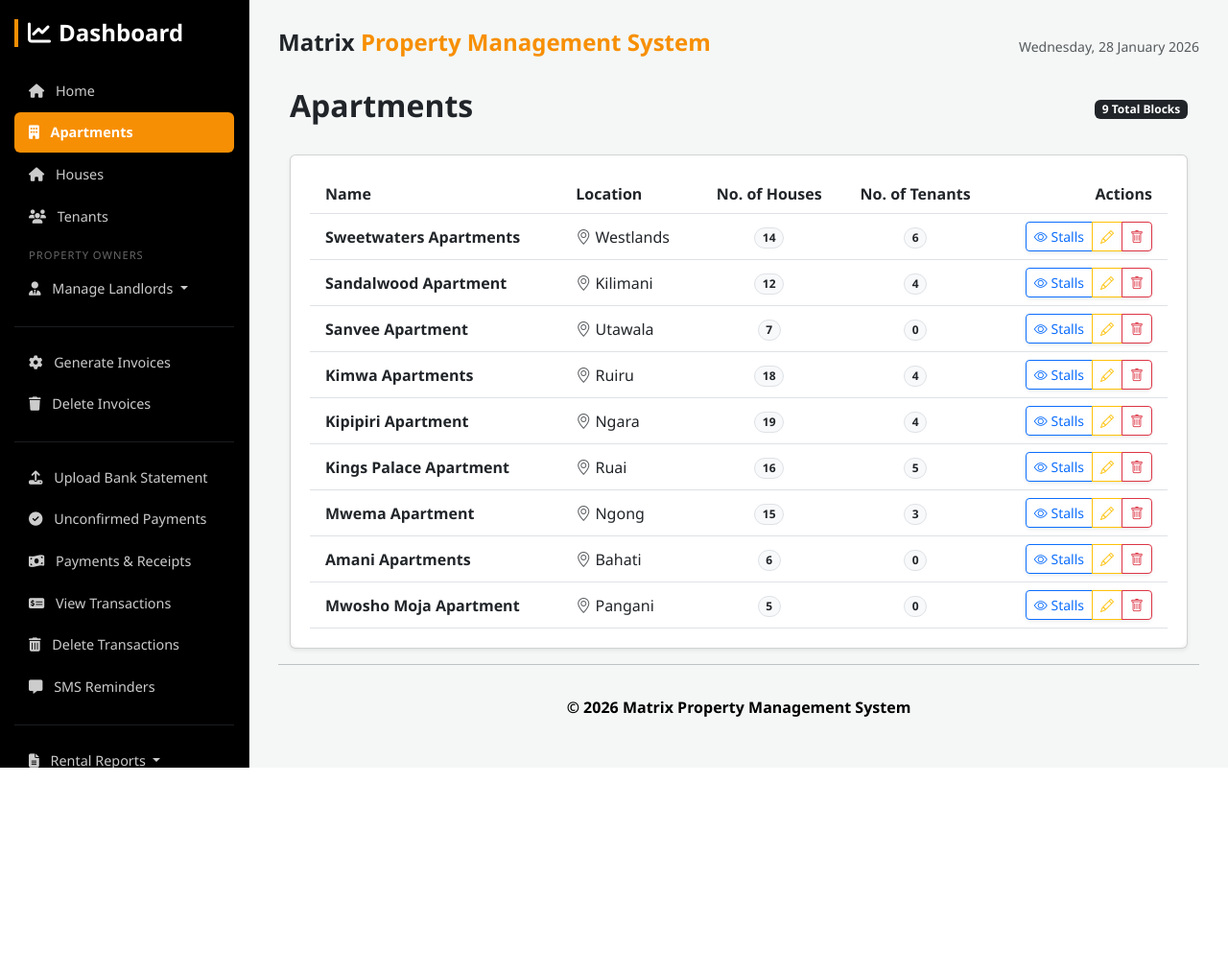
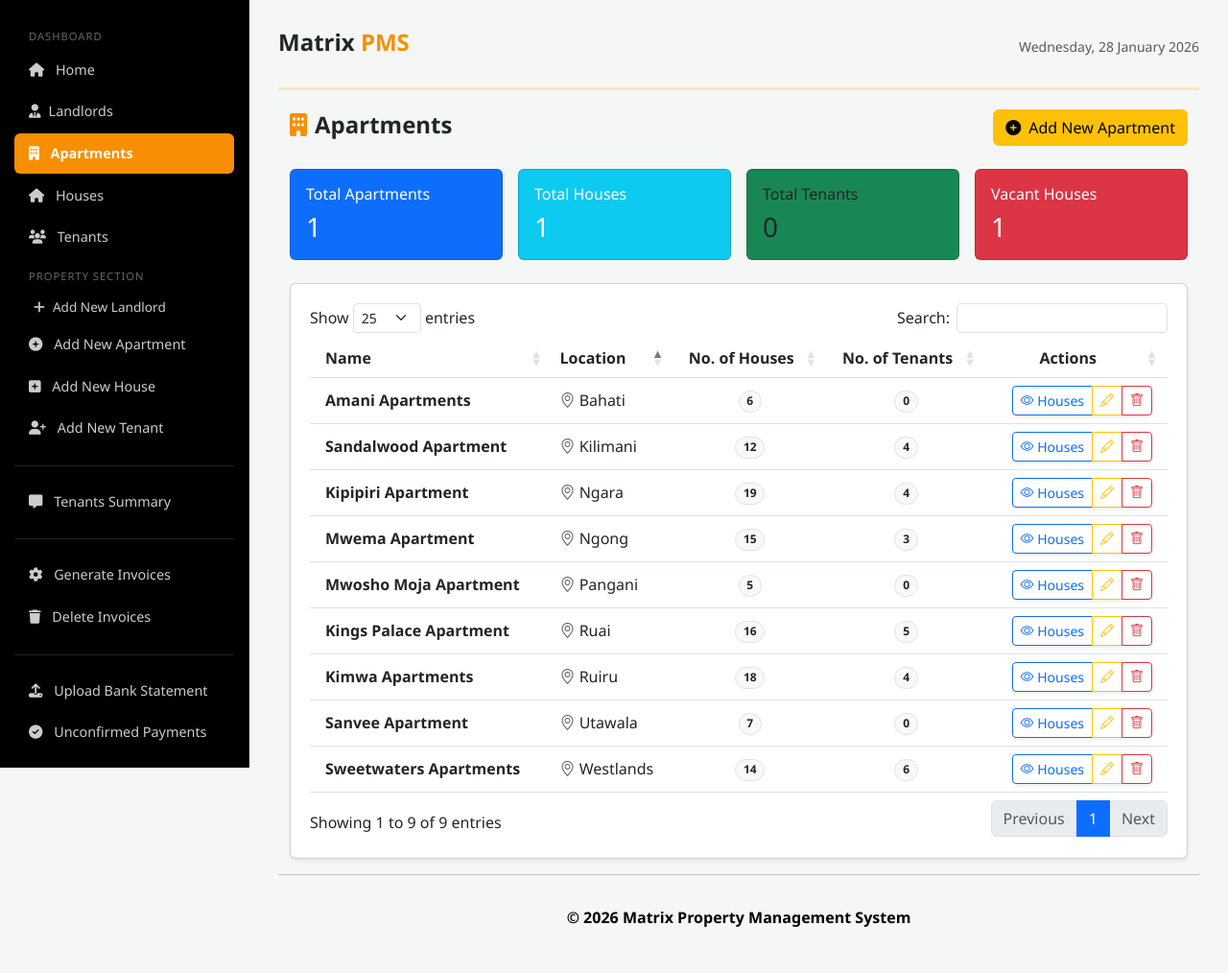
Before and after one commit to dennis-mutethia/matrix-pms, a FastAPI app: page /apartments in a window 1280 px wide. Shown: the whole page at 96% size. Before the commit the page ends 800 px from the top, so only its background shows below. Run offline with FastAPI, Linux system fonts and the light colour scheme; parts of the project's set-up code (start-up, migrations or seed data) failed here and were passed over; some libraries are stand-ins or nearby versions.

Commit message:
crud fetch landlords

```diff
--- a/main.py
+++ b/main.py
@@ -1,14 +1,26 @@
+from contextlib import asynccontextmanager
 from fastapi import FastAPI
 from fastapi.staticfiles import StaticFiles
 
-from routes import apartments, dashboard, tenants
+from routes import apartments, dashboard, landlords, tenants
+from utils.database import init_db
 
-app = FastAPI()
+
+@asynccontextmanager
+async def lifespan(app: FastAPI):
+    await init_db()
+    yield
+
+app = FastAPI(
+    title="Matrix PMS",
+    lifespan=lifespan
+)
 
 # Mount static files (CSS, JS, images...)
 app.mount("/static", StaticFiles(directory="static"), name="static")
 
 # Include all routers
 app.include_router(apartments.router)
+app.include_router(dashboard.router)
+app.include_router(landlords.router)
 app.include_router(tenants.router)
-app.include_router(dashboard.router)
--- a/static/styles.css
+++ b/static/styles.css
@@ -174,3 +174,10 @@
     padding: 10px 15px 5px;
     letter-spacing: 1px;
 }
+
+.thick-hr {
+  height: 3px;           /* ← this controls the thickness */
+  background-color: #FFAA33;
+  border: none;            /* remove default border */
+  margin: 20px 0;          /* optional: spacing above/below */
+}
--- a/templates/apartments.html
+++ b/templates/apartments.html
@@ -3,21 +3,65 @@
 {% block content %}
 
 <div class="container">
-    <div class="d-flex justify-content-between align-items-center mb-4">
-        <h2 class="fw-bold">Apartments</h2>
-        <span class="badge bg-dark">9 Total Blocks</span>
+    <div class="page-header d-flex justify-content-between align-items-center">
+        <div>
+            <h4 class="fw-bold mb-1"><i class="fas fa-building me-2" style="color: var(--brand-color)"></i>Apartments
+            </h4>
+        </div>
+        <a href="add_landlord.php" class="btn btn-warning">
+            <i class="fas fa-plus-circle me-2"></i>Add New Apartment
+        </a>
+    </div> <br />
+
+    <!-- Stats -->
+    <div class="row g-3 mb-4">
+        <div class="col-md-3">
+            <div class="card card-custom bg-primary text-white">
+                <div class="card-body">
+                    <h6>Total Apartments</h6>
+                    <h3 class="mb-0">1</h3>
+                </div>
+            </div>
+        </div>
+        <div class="col-md-3">
+            <div class="card card-custom bg-info text-white">
+                <div class="card-body">
+                    <h6>Total Houses</h6>
+                    <h3 class="mb-0">
+                        1 </h3>
+                </div>
+            </div>
+        </div>
+        <div class="col-md-3">
+            <div class="card card-custom bg-success text-dark">
+                <div class="card-body">
+                    <h6>Total Tenants</h6>
+                    <h3 class="mb-0">
+                        0 </h3>
+                </div>
+            </div>
+        </div>
+        <div class="col-md-3">
+            <div class="card card-custom bg-danger text-white">
+                <div class="card-body">
+                    <h6>Vacant Houses</h6>
+                    <h3 class="mb-0">
+                        1 </h3>
+                </div>
+            </div>
+        </div>
     </div>
 
     <div class="card shadow-sm overflow-hidden">
         <div class="table-responsive">
-            <table class="table table-hover align-middle mb-0">
+            <table id="apartmentsTable" class="table table-hover align-middle mb-0">
                 <thead class="table-brand-header">
                     <tr>
                         <th class="ps-3">Name</th>
                         <th>Location</th>
                         <th class="text-center">No. of Houses</th>
                         <th class="text-center">No. of Tenants</th>
-                        <th class="text-end pe-3">Actions</th>
+                        <th class="text-center">Actions</th>
                     </tr>
                 </thead>
                 <tbody>
@@ -33,7 +77,7 @@
                         <td class="text-end pe-3">
                             <div class="btn-group shadow-sm">
                                 <a href="view_houses.php?apartment_id=51" class="btn btn-sm btn-outline-primary">
-                                    <i class="bi bi-eye"></i> Stalls
+                                    <i class="bi bi-eye"></i> Houses
                                 </a>
                                 <a href="edit_apartment.php?id=51" class="btn btn-sm btn-outline-warning">
                                     <i class="bi bi-pencil"></i>
@@ -57,7 +101,7 @@
                         <td class="text-end pe-3">
                             <div class="btn-group shadow-sm">
                                 <a href="view_houses.php?apartment_id=52" class="btn btn-sm btn-outline-primary">
-                                    <i class="bi bi-eye"></i> Stalls
+                                    <i class="bi bi-eye"></i> Houses
                                 </a>
                                 <a href="edit_apartment.php?id=52" class="btn btn-sm btn-outline-warning">
                                     <i class="bi bi-pencil"></i>
@@ -81,7 +125,7 @@
                         <td class="text-end pe-3">
                             <div class="btn-group shadow-sm">
                                 <a href="view_houses.php?apartment_id=53" class="btn btn-sm btn-outline-primary">
-                                    <i class="bi bi-eye"></i> Stalls
+                                    <i class="bi bi-eye"></i> Houses
                                 </a>
                                 <a href="edit_apartment.php?id=53" class="btn btn-sm btn-outline-warning">
                                     <i class="bi bi-pencil"></i>
@@ -105,7 +149,7 @@
                         <td class="text-end pe-3">
                             <div class="btn-group shadow-sm">
                                 <a href="view_houses.php?apartment_id=54" class="btn btn-sm btn-outline-primary">
-                                    <i class="bi bi-eye"></i> Stalls
+                                    <i class="bi bi-eye"></i> Houses
                                 </a>
                                 <a href="edit_apartment.php?id=54" class="btn btn-sm btn-outline-warning">
                                     <i class="bi bi-pencil"></i>
@@ -129,7 +173,7 @@
                         <td class="text-end pe-3">
                             <div class="btn-group shadow-sm">
                                 <a href="view_houses.php?apartment_id=55" class="btn btn-sm btn-outline-primary">
-                                    <i class="bi bi-eye"></i> Stalls
+                                    <i class="bi bi-eye"></i> Houses
                                 </a>
                                 <a href="edit_apartment.php?id=55" class="btn btn-sm btn-outline-warning">
                                     <i class="bi bi-pencil"></i>
@@ -153,7 +197,7 @@
                         <td class="text-end pe-3">
                             <div class="btn-group shadow-sm">
                                 <a href="view_houses.php?apartment_id=56" class="btn btn-sm btn-outline-primary">
-                                    <i class="bi bi-eye"></i> Stalls
+                                    <i class="bi bi-eye"></i> Houses
                                 </a>
                                 <a href="edit_apartment.php?id=56" class="btn btn-sm btn-outline-warning">
                                     <i class="bi bi-pencil"></i>
@@ -177,7 +221,7 @@
                         <td class="text-end pe-3">
                             <div class="btn-group shadow-sm">
                                 <a href="view_houses.php?apartment_id=57" class="btn btn-sm btn-outline-primary">
-                                    <i class="bi bi-eye"></i> Stalls
+                                    <i class="bi bi-eye"></i> Houses
                                 </a>
                                 <a href="edit_apartment.php?id=57" class="btn btn-sm btn-outline-warning">
                                     <i class="bi bi-pencil"></i>
@@ -201,7 +245,7 @@
                         <td class="text-end pe-3">
                             <div class="btn-group shadow-sm">
                                 <a href="view_houses.php?apartment_id=58" class="btn btn-sm btn-outline-primary">
-                                    <i class="bi bi-eye"></i> Stalls
+                                    <i class="bi bi-eye"></i> Houses
                                 </a>
                                 <a href="edit_apartment.php?id=58" class="btn btn-sm btn-outline-warning">
                                     <i class="bi bi-pencil"></i>
@@ -225,7 +269,7 @@
                         <td class="text-end pe-3">
                             <div class="btn-group shadow-sm">
                                 <a href="view_houses.php?apartment_id=59" class="btn btn-sm btn-outline-primary">
-                                    <i class="bi bi-eye"></i> Stalls
+                                    <i class="bi bi-eye"></i> Houses
                                 </a>
                                 <a href="edit_apartment.php?id=59" class="btn btn-sm btn-outline-warning">
                                     <i class="bi bi-pencil"></i>
@@ -243,5 +287,14 @@
     </div>
 </div>
 
-<hr>
 {% endblock %}
+
+{% block scripts %}
+
+<script>
+    $(document).ready(function () {
+        $('#apartmentsTable').DataTable({ pageLength: 25, order: [[1, 'asc']] });
+    });
+</script>
+
+{% endblock %}
--- a/templates/base.html
+++ b/templates/base.html
@@ -8,6 +8,7 @@
     <link rel="stylesheet" href="https://cdn.jsdelivr.net/npm/bootstrap@5.3.0/dist/css/bootstrap.min.css">
     <link rel="stylesheet" href="https://cdnjs.cloudflare.com/ajax/libs/font-awesome/6.5.0/css/all.min.css">
     <link rel="stylesheet" href="https://cdn.jsdelivr.net/npm/bootstrap-icons@1.11.1/font/bootstrap-icons.css">
+    <link href="https://cdn.datatables.net/1.13.6/css/dataTables.bootstrap5.min.css" rel="stylesheet">
     <link rel="stylesheet" href="/static/styles.css">
 </head>
 
@@ -16,13 +17,17 @@
     {% include 'sidebar.html' %}
     <div class="content">
         <div class="d-flex justify-content-between align-items-center mb-4">
-            <h4 class="fw-bold">Matrix <span style="color:var(--brand-color)">Property Management System</span></h4>
+            <h4 class="fw-bold">Matrix <span style="color:var(--brand-color)">PMS</span></h4>
             <div class="text-muted small">{{ now().strftime("%A, %d %B %Y") }}</div>
         </div>
+
+        <hr class="thick-hr" >
 
         {% block content %}
         <!-- Default content goes here -->
         {% endblock %}
+
+        <hr>
 
         <footer style="color:#000; font-weight: bolder; " class="text-center py-3 ">
             &copy; {{ now().strftime("%Y") }} <span style="color:#000">Matrix Property Management System</span>
@@ -34,11 +39,17 @@
     </button>
 
     <script src="https://cdn.jsdelivr.net/npm/bootstrap@5.3.0/dist/js/bootstrap.bundle.min.js"></script>
+    <script src="https://code.jquery.com/jquery-3.7.0.min.js"></script>
+    <script src="https://cdn.datatables.net/1.13.6/js/jquery.dataTables.min.js"></script>
+    <script src="https://cdn.datatables.net/1.13.6/js/dataTables.bootstrap5.min.js"></script>
     <script>
         document.getElementById('mobileMenuBtn').addEventListener('click', function () {
             document.getElementById('sidebar').classList.toggle('active');
         });
     </script>
+    {% block scripts %}
+    <!-- Extra js scripts goes here -->
+    {% endblock %}
 
 </body>
 
--- a/templates/dashboard.html
+++ b/templates/dashboard.html
@@ -92,5 +92,4 @@
     </table>
 </div>
 
-<hr>
 {% endblock %}
--- a/templates/sidebar.html
+++ b/templates/sidebar.html
@@ -1,29 +1,20 @@
 <nav class="sidebar" id="sidebar">
-    <h4><i class="fas fa-chart-line me-2"></i>Dashboard</h4>
     <ul class="nav flex-column">
+        <li class="section-divider">Dashboard</li>
         <li><a href="dashboard" class="nav-link {{ 'active' if active=='dashboard' }}"><i class="fas fa-home me-2"></i> Home</a></li>
+        <li><a href="landlords" class="nav-link {{ 'active' if active=='landlords' }}"><i class="fas fa-user-tie me-2"></i>Landlords</a></li>
         <li><a href="apartments" class="nav-link {{ 'active' if active=='apartments' }}"><i class="fas fa-building me-2"></i> Apartments</a></li>
         <li><a href="houses" class="nav-link "><i class="fas fa-house me-2"></i> Houses</a></li>
         <li><a href="tenants" class="nav-link "><i class="fas fa-users me-2"></i> Tenants</a></li>
 
         <!-- ========== LANDLORD MANAGEMENT SECTION ========== -->
-        <li class="section-divider">Property Owners</li>
-        <li class="nav-item dropdown">
-            <a class="nav-link dropdown-toggle " href="#" id="landlordDrop" role="button" data-bs-toggle="dropdown"
-                aria-expanded="false">
-                <i class="fas fa-user-tie me-2"></i> Manage Landlords
-            </a>
-            <ul class="dropdown-menu dropdown-menu-dark" aria-labelledby="landlordDrop">
-                <li><a class="dropdown-item" href="landlords.php"><i class="fas fa-list me-2"></i>View All Landlords</a>
-                </li>
-                <li><a class="dropdown-item" href="add_landlord.php"><i class="fas fa-plus me-2"></i>Add New
-                        Landlord</a></li>
-                <li>
-                    <hr class="dropdown-divider">
-                </li>
-                <!--<li><a class="dropdown-item" href="landlord_reports.php"><i class="fas fa-chart-bar me-2"></i>Landlord Reports</a></li> -->
-            </ul>
-        </li>
+        <li class="section-divider">Property Section</li>
+        <li><a class="dropdown-item" href="add_landlord.php"><i class="fas fa-plus me-2"></i>Add New Landlord</a></li>
+        <li><a href="add_apartment.php" class="nav-link "><i class="fas fa-plus-circle me-2"></i> Add New Apartment</a></li>
+        <li><a href="add_house.php" class="nav-link "><i class="fas fa-plus-square me-2"></i> Add New House</a></li>
+        <li><a href="add_tenant.php" class="nav-link "><i class="fas fa-user-plus me-2"></i> Add New Tenant</a></li>
+        <hr class="border-secondary opacity-25">
+        <li><a href="tenants_list.php" class="nav-link "><i class="fas fa-comment-alt me-2"></i> Tenants Summary</a></li>
         <!-- ========== END LANDLORD SECTION ========== -->
 
         <hr class="border-secondary opacity-25">
@@ -70,14 +61,6 @@
             </ul>
         </li>
 
-        <hr class="border-secondary opacity-25">
-
-        <li><a href="add_apartment.php" class="nav-link "><i class="fas fa-plus-circle me-2"></i> Add Apartment</a></li>
-        <li><a href="add_house.php" class="nav-link "><i class="fas fa-plus-square me-2"></i> Add House</a></li>
-        <li><a href="add_tenant.php" class="nav-link "><i class="fas fa-user-plus me-2"></i> Add Tenant</a></li>
-        <hr class="border-secondary opacity-25">
-        <li><a href="tenants_list.php" class="nav-link "><i class="fas fa-comment-alt me-2"></i> Tenants Summary</a>
-        </li>
 
         <hr class="border-secondary opacity-25">
 
```
Also changed, not shown: routes/landlords.py (added, +68 -0 lines), templates/landlords.html (added, +120 -0 lines), utils/database.py (added, +29 -0 lines), utils/helper_auth.py (added, +62 -0 lines), utils/models.py (added, +72 -0 lines), utils/__init__.py (added).
